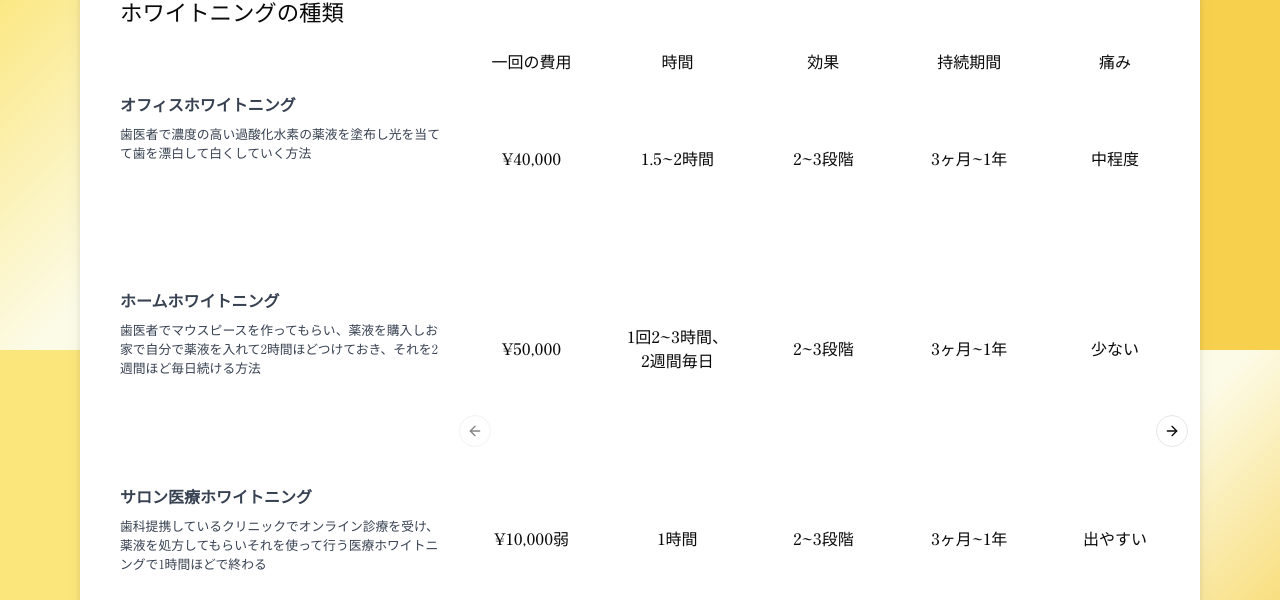
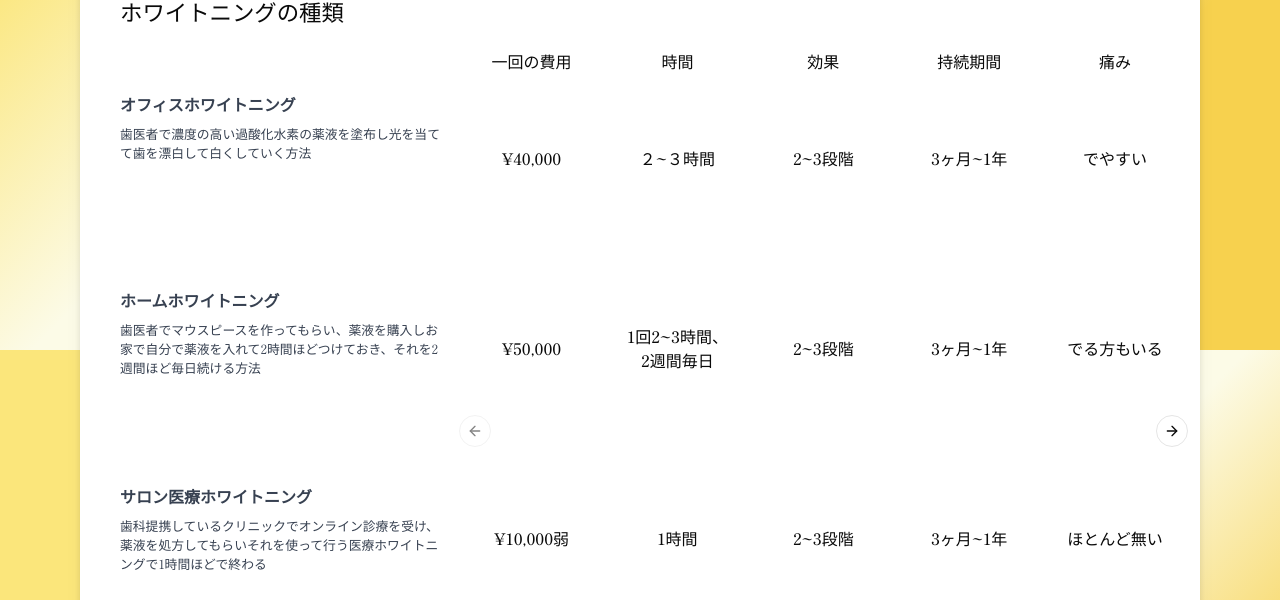
Before and after one commit to kk4w4i/bi-whitening, a React (Vite) app: page / in a window 1280 px wide. Shown: the part 2050-2650 px from the top of the page. Built offline with nearby package versions, Linux system fonts and the light colour scheme.

Commit message:
fix table copy

```diff
--- a/src/components/CompareTable.tsx
+++ b/src/components/CompareTable.tsx
@@ -27,10 +27,10 @@ const TABS = [
     title: "オフィスホワイトニング",
     description: "歯医者で濃度の高い過酸化水素の薬液を塗布し光を当てて歯を漂白して白くしていく方法",
     一回の費用: "¥40,000",
-    時間: "1.5~2時間",
+    時間: "２~３時間",
     効果: "2~3段階",
     持続期間: "3ヶ月~1年",
-    痛み: "中程度",
+    痛み: "でやすい",
     メリット: "短時間で効果が出る、プロによる施術",
     デメリット: "痛みがある、費用が高い"
   },
@@ -41,7 +41,7 @@ const TABS = [
     時間: `1回2~3時間、2週間毎日`,
     効果: "2~3段階",
     持続期間: "3ヶ月~1年",
-    痛み: "少ない",
+    痛み: "でる方もいる",
     メリット: "初期費用はかかるが、マウスピースを作れば自分のタイミングでホワイトニングが行える",
     デメリット: "毎日コツコツ続けないと効果なし、初期費用が高い"
   },
@@ -52,9 +52,9 @@ const TABS = [
     時間: "1時間",
     効果: "2~3段階",
     持続期間: "3ヶ月~1年",
-    痛み: "出やすい",
+    痛み: "ほとんど無い",
     メリット: "オフィスよりも安価、ホームよりも効果が早い",
-    デメリット: "痛みがある、費用が高い"
+    デメリット: "目標の白さまではサロンに通う"
   },
   {
     title: "セルフホワイトニング",
```
